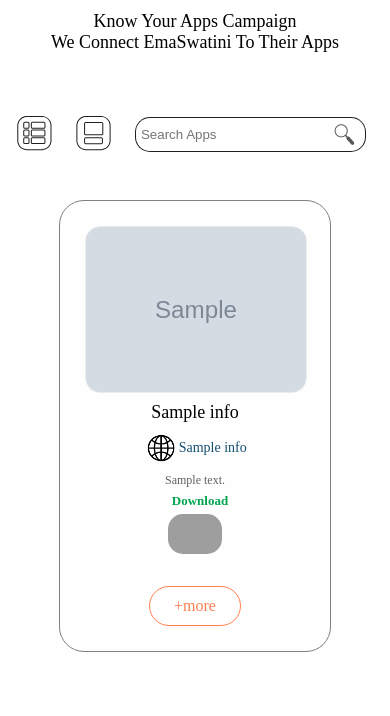
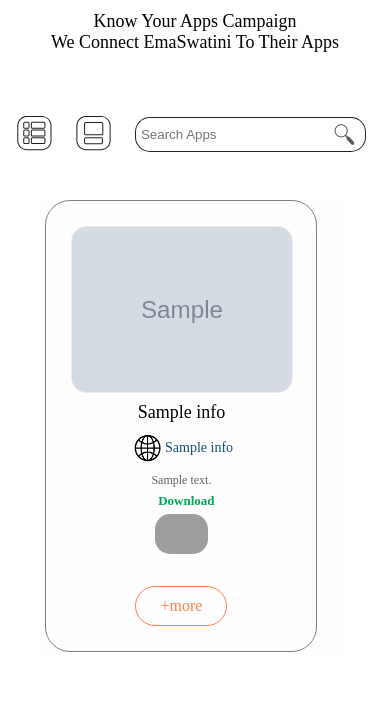
Before and after one commit to Tmazst/mobile_apps_eswatini, a Flask app: page / in a window 390 px wide. Shown: the part 332-1048 px from the top of the page. Run offline with Flask 3, Linux system fonts and the light colour scheme; tables that the repository leaves empty hold one stand-in row (values such as "Sample post"); grey boxes marked "Sample" are stand-in pictures; some libraries are stand-ins or nearby versions; some web fonts are replaced; grey boxes are pictures that could not be loaded.

Commit message:
sat night

```diff
--- a/static/css/styles.css
+++ b/static/css/styles.css
@@ -2273,7 +2273,7 @@ to{
 .scroll-container{
     flex-direction: column;
     justify-content: center !important;
-    align-items: center !important;
+    align-items: stretch !important;
     /* background-color: #0F75BC; */
     margin:10px auto;
 }
--- a/templates/index.html
+++ b/templates/index.html
@@ -96,6 +96,7 @@
                 {% if not app.uptodown_link or app.huawei_link or app.apkpure_link  %}
                 <div onclick="revealIcons('{{app.id}}')" id="reveal-icons-btns-{{app.id}}" class="btns">+more</div>
                 {%else%}
+                <div style="flex-grow:1"></div>
                 <a href='{{app.playstore_link}}'><div class="btns">explore</div></a>
                 {%endif%}
             </div>
```
